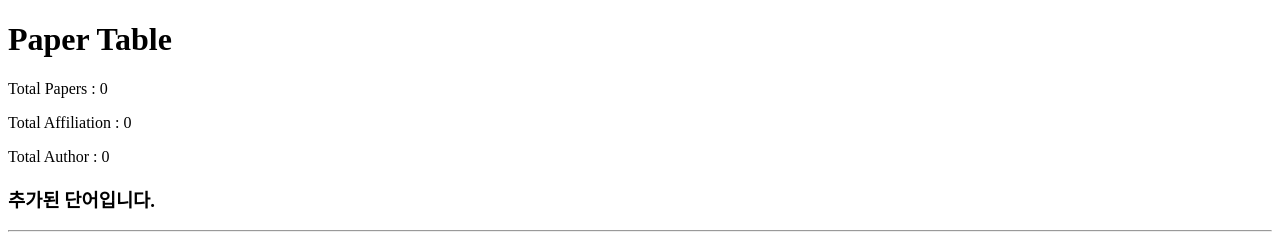
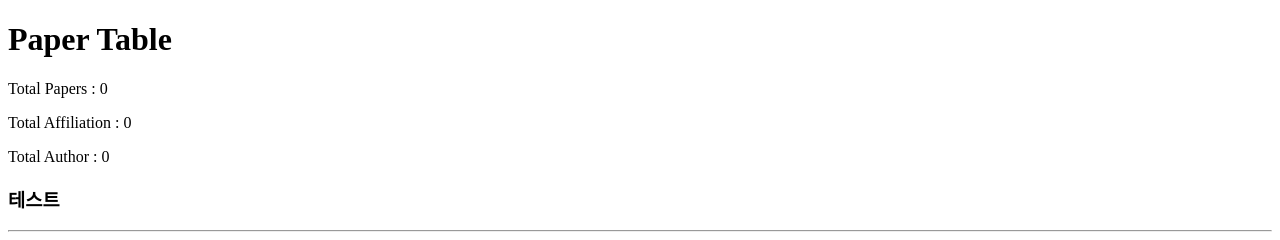
Before and after one commit to kjp0411/AcademicLens, a Django app: page / in a window 1280 px wide. Shown: the top 240 px of the page. Run offline with Django 3.2, Linux system fonts and the light colour scheme; data that the repository does not hold is empty.

Commit message:
test commit

```diff
--- a/main/templates/index.html
+++ b/main/templates/index.html
@@ -25,7 +25,7 @@
     <p>Total Papers : {{ paper_count }}</p>
     <p>Total Affiliation : {{ affiliation_count }}</p>
     <p>Total Author : {{ author_count }}</p>
-    <h3> 추가된 단어입니다. </h3>
+    <h3> 테스트 </h3>
     <hr>
     <table>
         <thead>
```
